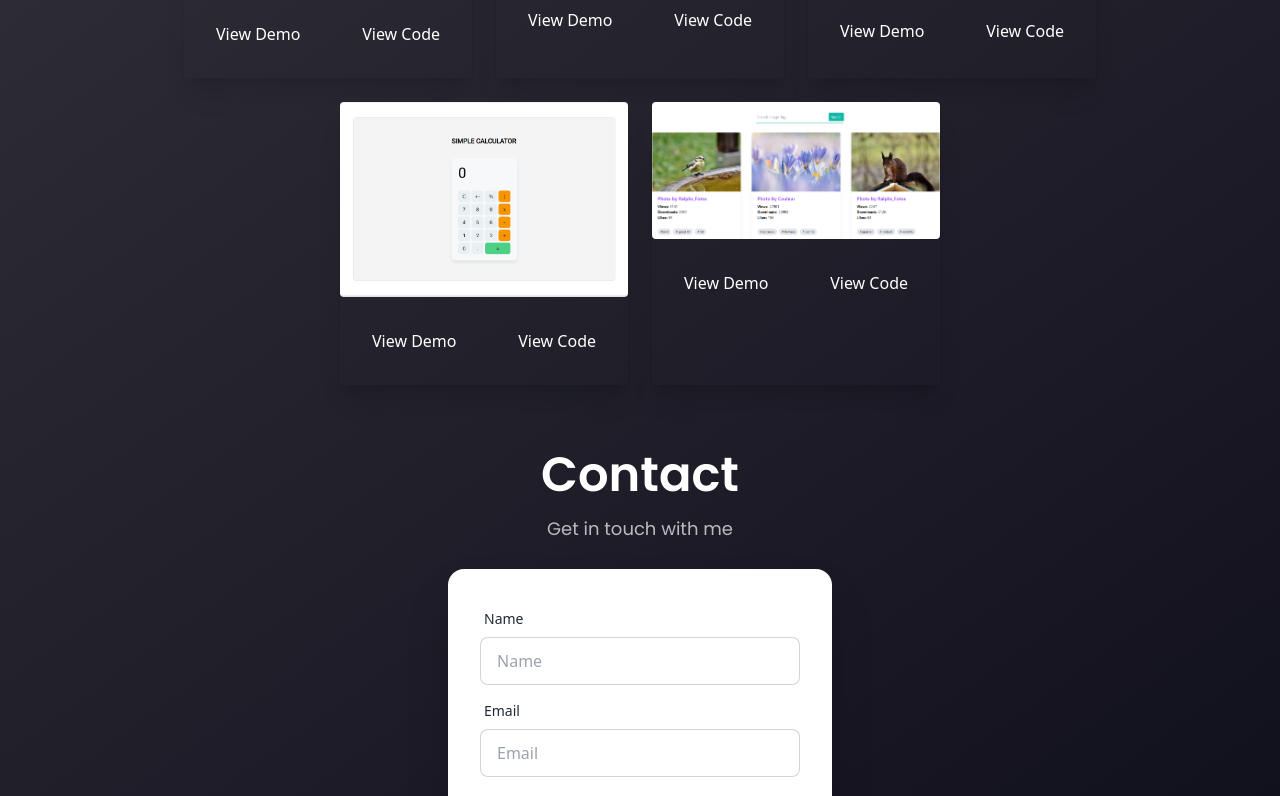
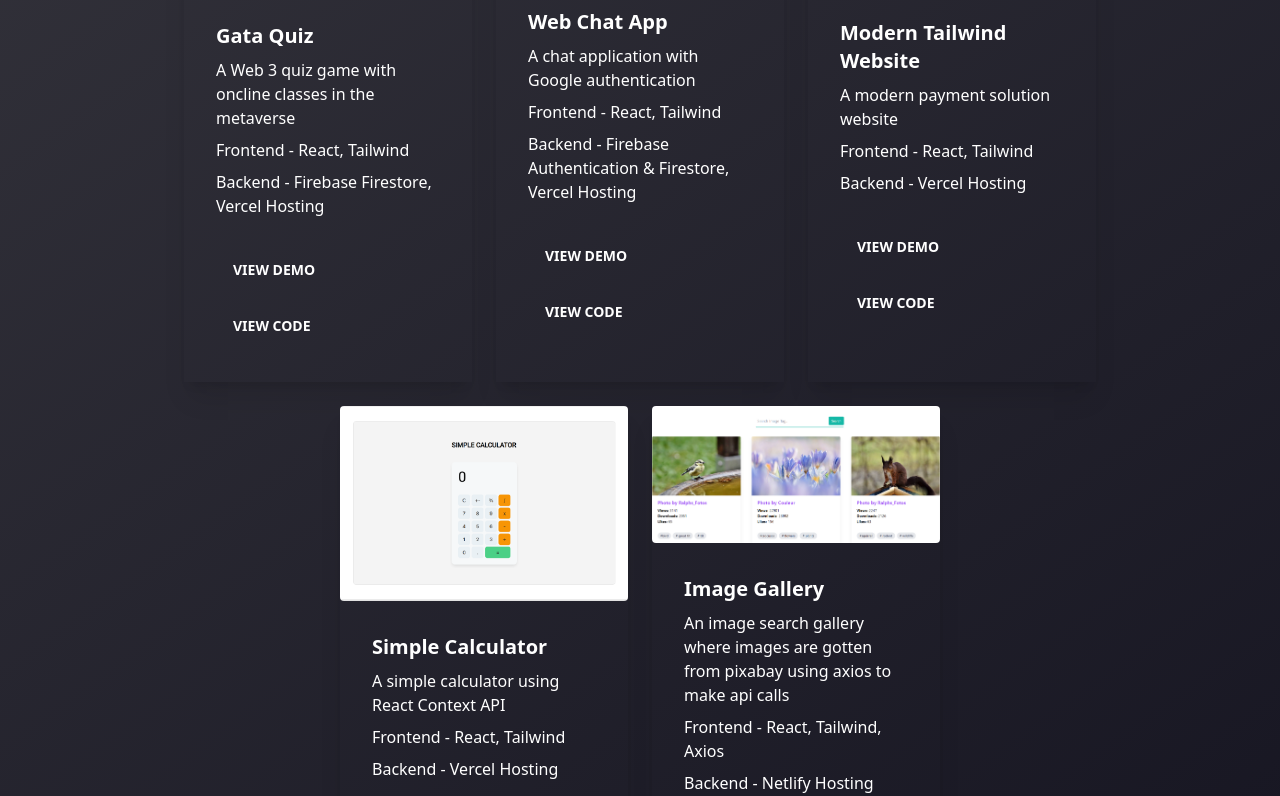
Before and after one commit to nsilva1/portfolio, a React (Vite) app: page / in a window 1280 px wide. Shown: the part 1360-2156 px from the top of the page. Built offline with nearby package versions, Linux system fonts and the light colour scheme.

Commit message:
modifications to projects section and resume updated

```diff
--- a/src/components/Hero.tsx
+++ b/src/components/Hero.tsx
@@ -22,11 +22,11 @@ const Hero = () => {
         className={`flex-1 ${styles.flexStart} flex-col xl:px-0 sm:px-16 px-6`}
       >
         <h1 className='flex-1 font-poppins font-semibold ss:text-[69px] text-[50px] text-white ss:leading-[100px] leading-[75px]'>
-          Full Stack <br className='sm:block hidden' />{' '}
-          <span className='text-gradient'>Developer</span>{' '}
+          Software <br className='sm:block hidden' />{' '}
+          <span className='text-gradient'>Engineer</span>{' '}
         </h1>
         <p className={`${styles.paragraph} mb-5`}>
-          Self-taught full-stack developer with 5+ years of experience designing
+          Self-taught software engineer with over 5 years of experience designing
           and building web applications. Proficient with HTML, CSS, React, and
           Python, with experience in DevOps.
         </p>
--- a/src/components/Projects.tsx
+++ b/src/components/Projects.tsx
@@ -24,9 +24,13 @@ const Projects = () => {
               />
             </figure>
             <div className='card-body'>
-              <div className='card-actions justify-between'>
+              <h2 className='card-title text-white'>{project.name}</h2>
+              <p className='text-white'>{project.description}</p>
+              <p className='text-white'>{project.frontend}</p>
+              <p className='text-white'>{project.backend}</p>
+              <div className='card-actions justify-between mt-5'>
                 <a
-                  className='text-white hover:text-dimWhite'
+                  className='btn btn-ghost text-white hover:text-dimWhite'
                   href={project.demoLink}
                   target='_blank'
                   rel='noreferrer'
@@ -34,7 +38,7 @@ const Projects = () => {
                   View Demo
                 </a>
                 <a
-                  className='text-white hover:text-dimWhite'
+                  className='btn btn-ghost text-white hover:text-dimWhite'
                   href={project.codeLink}
                   target='_blank'
                   rel='noreferrer'
--- a/src/constants/index.ts
+++ b/src/constants/index.ts
@@ -34,14 +34,20 @@ export const projectLinks = [
     icon: gata,
     codeLink: 'https://github.com/nsilva1/gata-quiz',
     demoLink: 'https://gata-quiz.vercel.app/',
-    name: 'Gata Quiz'
+    name: 'Gata Quiz',
+    description: 'A Web 3 quiz game with oncline classes in the metaverse',
+    frontend: 'Frontend - React, Tailwind',
+    backend: 'Backend - Firebase Firestore, Vercel Hosting'
   },
   {
     id: 2,
     icon: webChatApp,
     codeLink: 'https://github.com/nsilva1/web-chat-app',
     demoLink: 'https://web-chat-app-pearl.vercel.app/',
-    name: 'Web Chat App'
+    name: 'Web Chat App',
+    description: 'A chat application with Google authentication',
+    frontend: 'Frontend - React, Tailwind',
+    backend: 'Backend - Firebase Authentication & Firestore, Vercel Hosting'
   },
 
   {
@@ -49,20 +55,29 @@ export const projectLinks = [
     icon: modern,
     codeLink: 'https://github.com/nsilva1/tailwind-website',
     demoLink: 'https://tailwind-website-theta.vercel.app/',
-    name: 'Modern Tailwind Website'
+    name: 'Modern Tailwind Website',
+    description: 'A modern payment solution website',
+    frontend: 'Frontend - React, Tailwind',
+    backend: 'Backend - Vercel Hosting'
   },
   {
     id: 4,
     icon: calculator,
     codeLink: 'https://github.com/nsilva1/simple-calculator',
     demoLink: 'https://simple-calculator-nsilva1.vercel.app/',
-    name: 'Simple Calculator'
+    name: 'Simple Calculator',
+    description: 'A simple calculator using React Context API',
+    frontend: 'Frontend - React, Tailwind',
+    backend: 'Backend - Vercel Hosting'
   },
   {
     id: 5,
     icon: imageGallery,
     codeLink: 'https://github.com/nsilva1/image-gallery',
     demoLink: 'https://dazzling-panda-006119.netlify.app/',
-    name: 'Image Gallery'
+    name: 'Image Gallery',
+    description: 'An image search gallery where images are gotten from pixabay using axios to make api calls',
+    frontend: 'Frontend - React, Tailwind, Axios',
+    backend: 'Backend - Netlify Hosting'
   },
 ]
```
Also changed, not shown: 1 other file (tests, documents, lock files or other folders).
